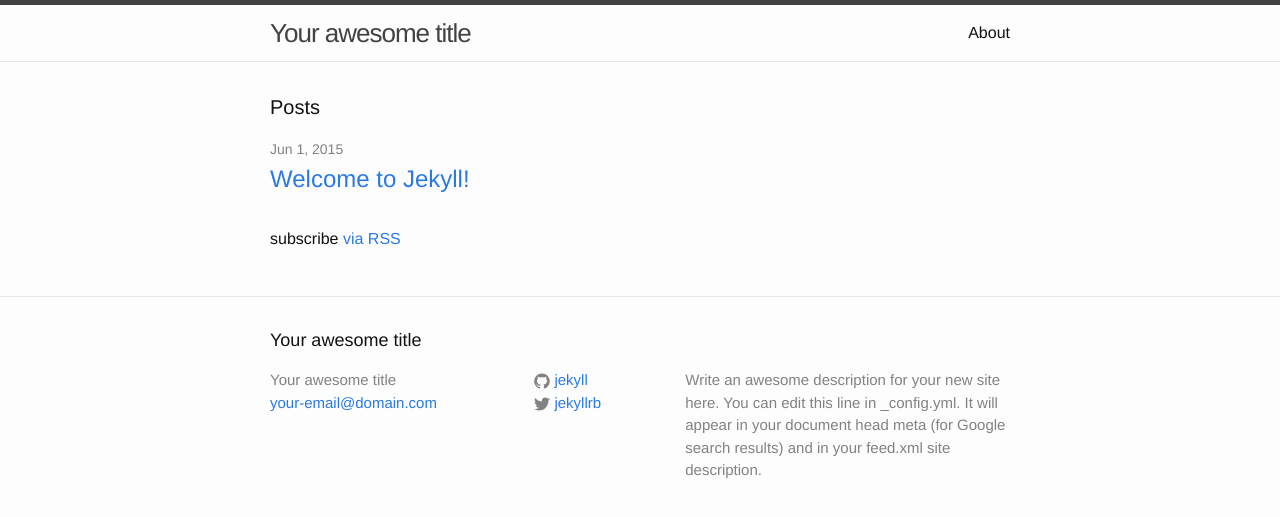
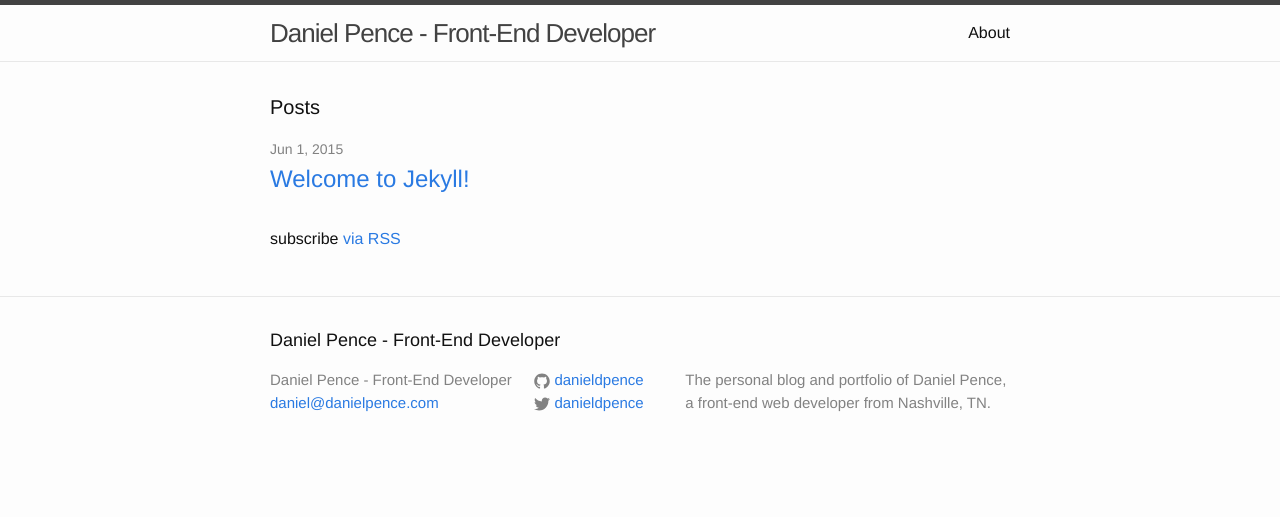
Before and after one commit to danieldpence/ddp-jekyll, a Jekyll site: the page built from index.html, in a window 1280 px wide. Shown: the top 517 px of the page. Built offline with Jekyll 4.4.1, drawn with Linux system fonts in a browser that asks for light colours.

Commit message:
Initial config changes

```diff
--- a/_config.yml
+++ b/_config.yml
@@ -1,14 +1,12 @@
 # Site settings
-title: Your awesome title
-email: your-email@domain.com
-description: > # this means to ignore newlines until "baseurl:"
-  Write an awesome description for your new site here. You can edit this
-  line in _config.yml. It will appear in your document head meta (for
-  Google search results) and in your feed.xml site description.
+title: Daniel Pence - Front-End Developer
+email: daniel@danielpence.com
+description: The personal blog and portfolio of Daniel Pence, a front-end web developer from Nashville, TN.
 baseurl: "" # the subpath of your site, e.g. /blog/
-url: "http://yourdomain.com" # the base hostname & protocol for your site
-twitter_username: jekyllrb
-github_username:  jekyll
+url: "http://www.danielpence.com" # the base hostname & protocol for your site
+twitter_username: danieldpence
+github_username:  danieldpence
 
 # Build settings
 markdown: kramdown
+permalink: /:title
```
